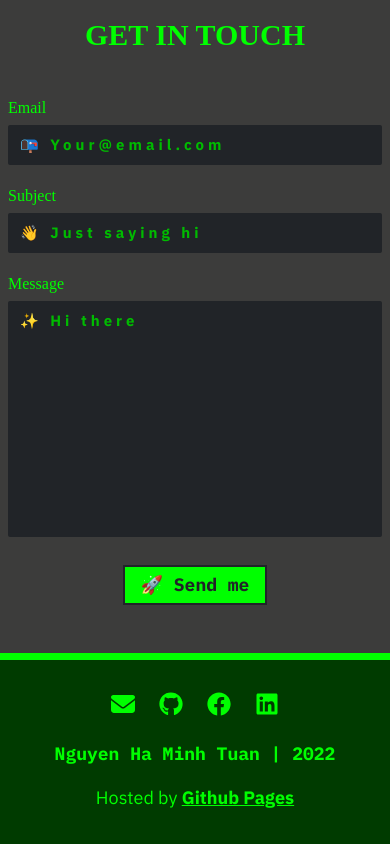
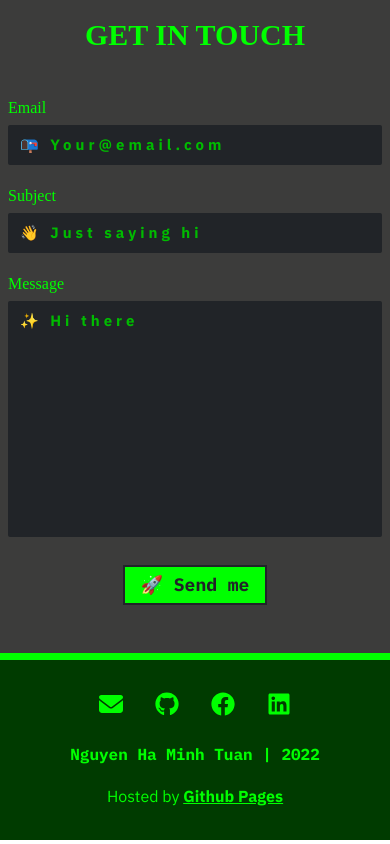
Before and after one commit to nguyenhaminhtuan/nguyenhaminhtuan.github.io, an Astro site: page / in a window 390 px wide. Shown: the part 1726-2570 px from the top of the page. Built offline with nearby package versions, Linux system fonts and the light colour scheme; Astro itself is replaced by a stand-in of ours; some packages are replaced by stand-ins of ours; a web font is replaced by a local one.

Commit message:
make footer more responsive

```diff
--- a/src/components/ContactItem.tsx
+++ b/src/components/ContactItem.tsx
@@ -6,7 +6,7 @@ export default function ContactItem({icon: Icon, ...props}: ContactItemProps) {
   return (
     <a
       {...props}
-      className="mx-3 cursor-pointer"
+      className="mx-4 cursor-pointer"
       target="_blank"
       rel="noreferrer"
     >
--- a/src/components/Footer.tsx
+++ b/src/components/Footer.tsx
@@ -25,10 +25,10 @@ export default function Footer() {
         />
         <ContactItem aria-label="Linkedin" icon={LinkedinIcon} href="#" />
       </div>
-      <b className="font-mono">
+      <b className="font-mono text-base md:text-lg">
         Nguyen Ha Minh Tuan | {new Date().getFullYear()}
       </b>
-      <p className="mt-4 font-sans">
+      <p className="mt-4 font-sans text-base md:text-lg">
         Hosted by{' '}
         <b>
           <u>Github Pages</u>
```
